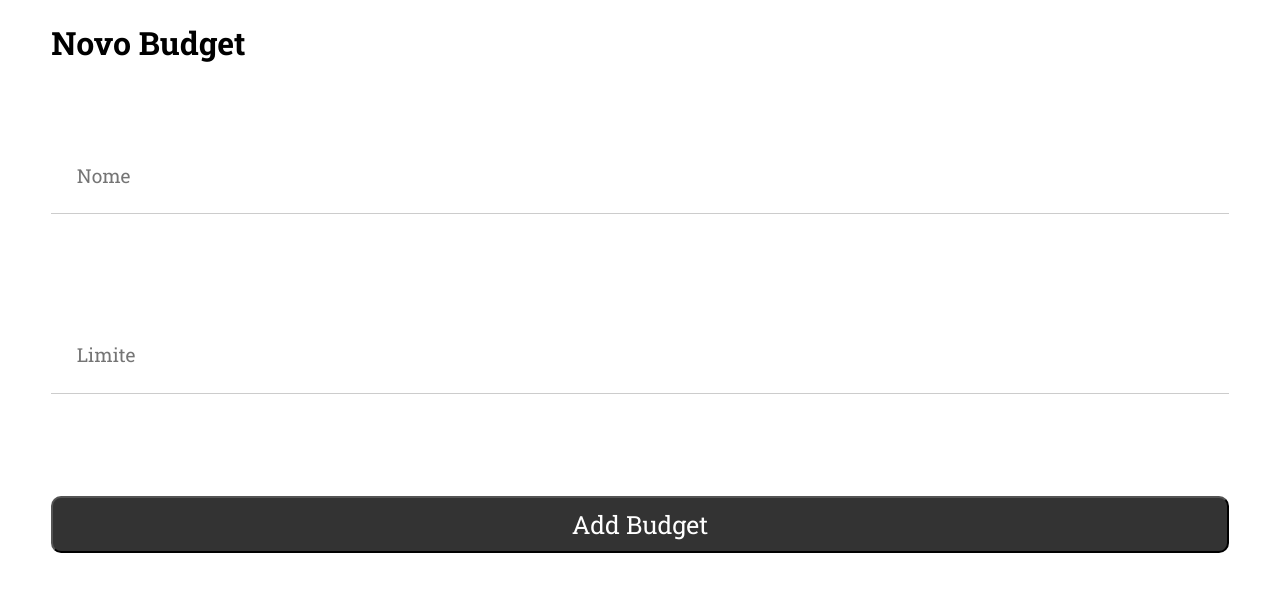
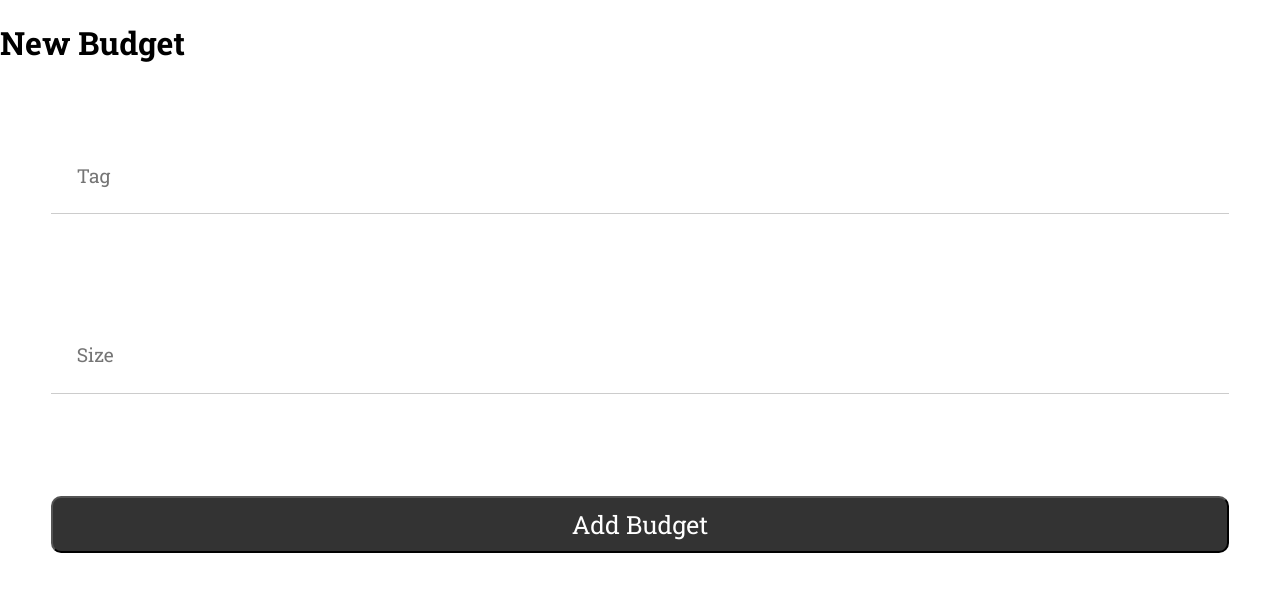
Before and after one commit to caiobep/budget-manager, a React (Create React App) app: page /create in a window 1280 px wide. Shown: the top 592 px of the page. Built offline with nearby package versions, Linux system fonts and the light colour scheme; a web font is replaced by a local one.

Commit message:
Settings page

```diff
--- a/src/containers/CreateBudget/CreateBudget.css
+++ b/src/containers/CreateBudget/CreateBudget.css
@@ -1,6 +1,3 @@
-.create-budget h1 {
-  margin-left: 4vw;
-}
 
 .form-create-budget {
   display: flex;
--- a/src/containers/CreateBudget/CreateBudget.js
+++ b/src/containers/CreateBudget/CreateBudget.js
@@ -15,13 +15,13 @@ class CreateBudget extends React.Component {
   render () {
     return (
       <div className="create-budget">
-        <h1> Novo Budget </h1>
+        <h1 className="page-title"> New Budget </h1>
         <div className="form-create-budget">
-          <input placeholder="Nome"
+          <input placeholder="Tag"
             type="text"
             value={this.state.nome}
           />
-          <input placeholder="Limite"
+          <input placeholder="Size"
             type="numeber"
             inputmode="numeric"
             pattern="[0-9]*"
--- a/src/containers/NotFound/NotFound.js
+++ b/src/containers/NotFound/NotFound.js
@@ -1,5 +1,5 @@
 import React from 'react'
-import 'typeface-gugi'
+
 import './NotFound.css'
 
 const NotFound = () => (
--- /dev/null
+++ b/src/containers/Settings/index.js
@@ -0,0 +1 @@
+export { default } from './Settings'
```
Also changed, not shown: src/containers/Settings/Settings.js (added, +14 -0 lines), src/containers/Settings/Settings.css (added).
